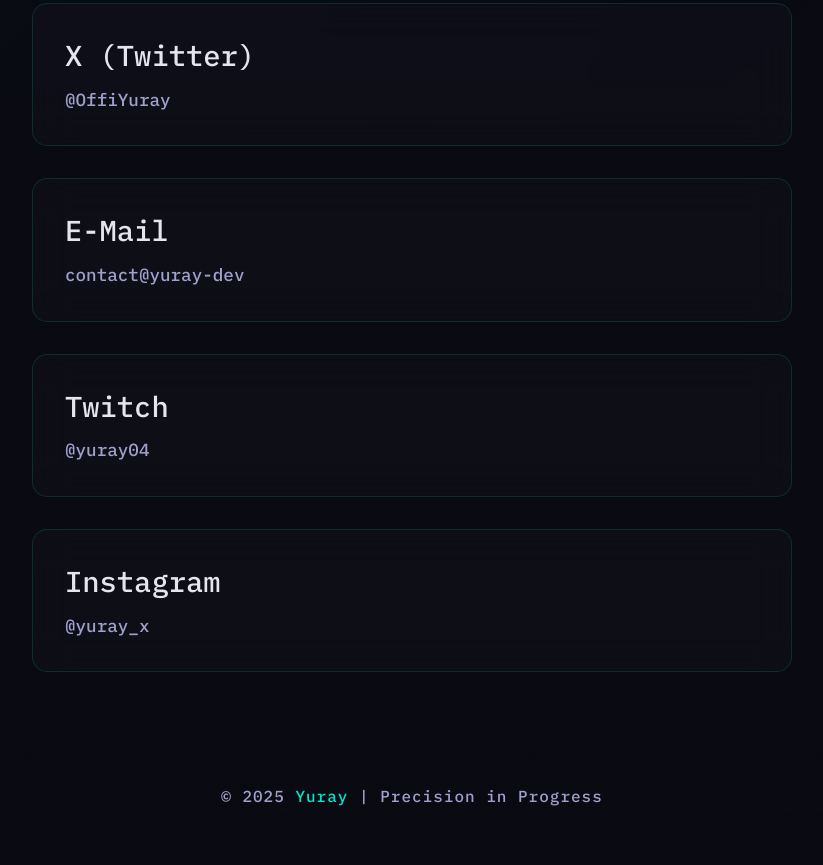
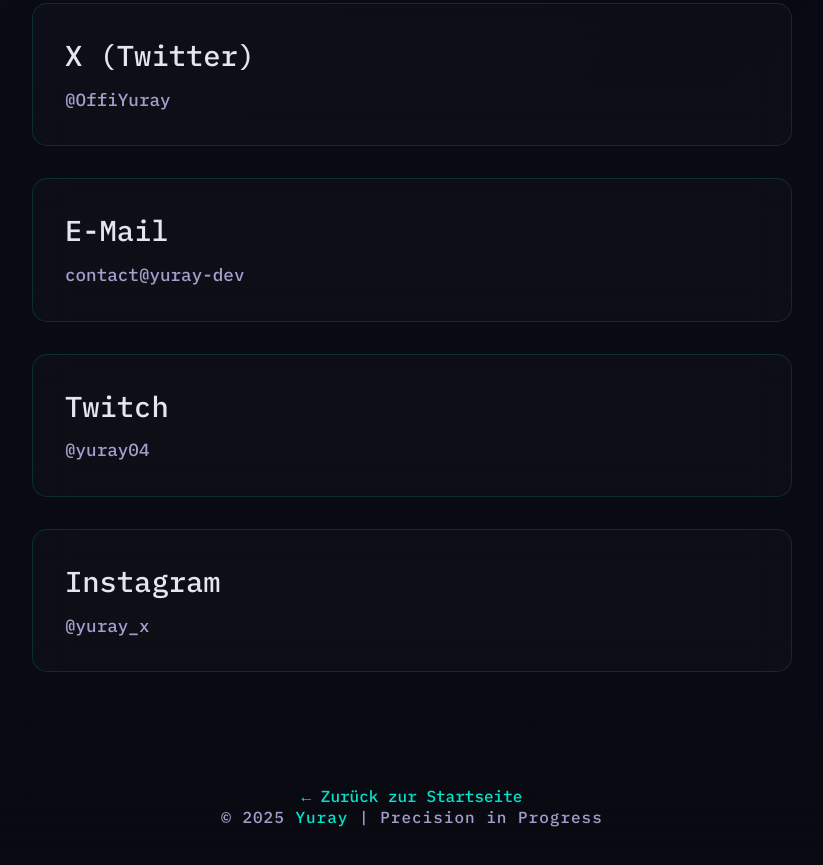
Before and after one commit to Yuray-Dev/yuray-dev.github.io, a plain HTML site: page linktree/index.html in a window 1280 px wide. Shown: the part 702-1567 px from the top of the page, without its empty margins (228-1051 px from the left). Drawn offline with Linux system fonts and the light colour scheme.

Commit message:
Update index.html

```diff
--- a/linktree/index.html
+++ b/linktree/index.html
@@ -49,6 +49,7 @@
 
     <footer>
         <div class="container">
+            <a href="/" class="back-button">← Zurück zur Startseite</a>
             <p>© 2025 <a href="https://github.com/Yuray-Dev">Yuray</a> | Precision in Progress</p>
         </div>
     </footer>
```
